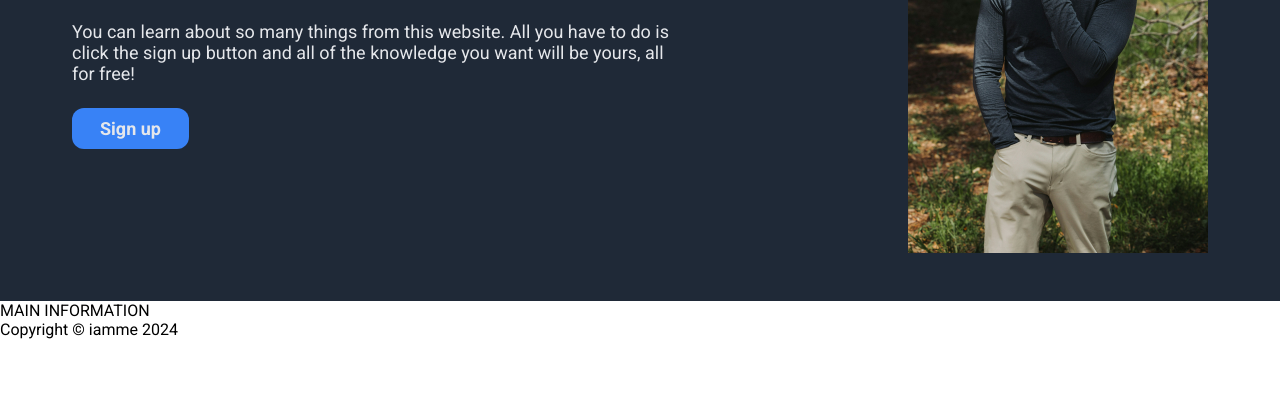
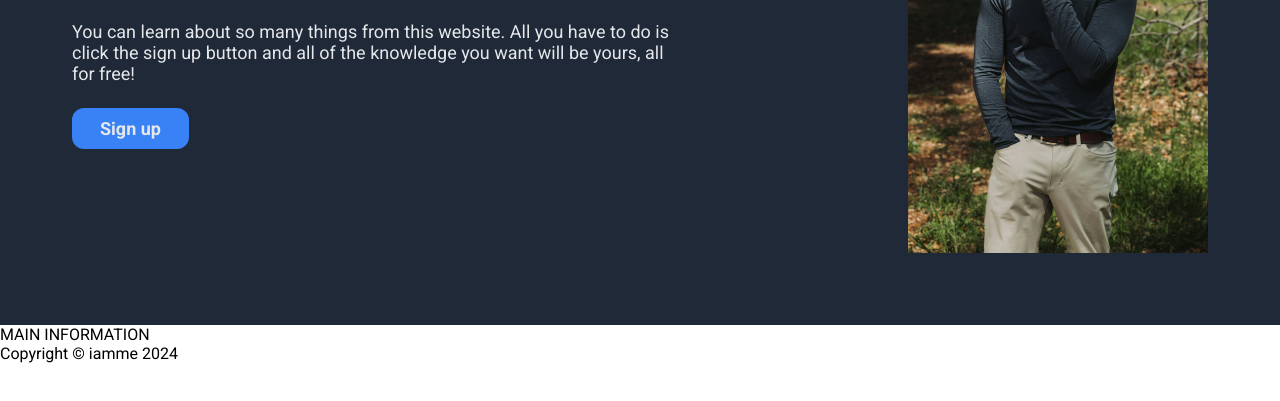
Before and after one commit to gregoriusavip/landing-page, a plain HTML site: page index.html in a window 1280 px wide. Shown: the part 327-728 px from the top of the page. Drawn offline with Linux system fonts and the light colour scheme.

Commit message:
Add extra padding for header

```diff
--- a/style.css
+++ b/style.css
@@ -14,7 +14,7 @@ body {
 /* ----header styles---- */
 header {
     background-color: #1F2937;
-    padding: 0 72px;
+    padding: 0 72px 24px;
     display: flex;
     flex-direction: column;
 }
```
